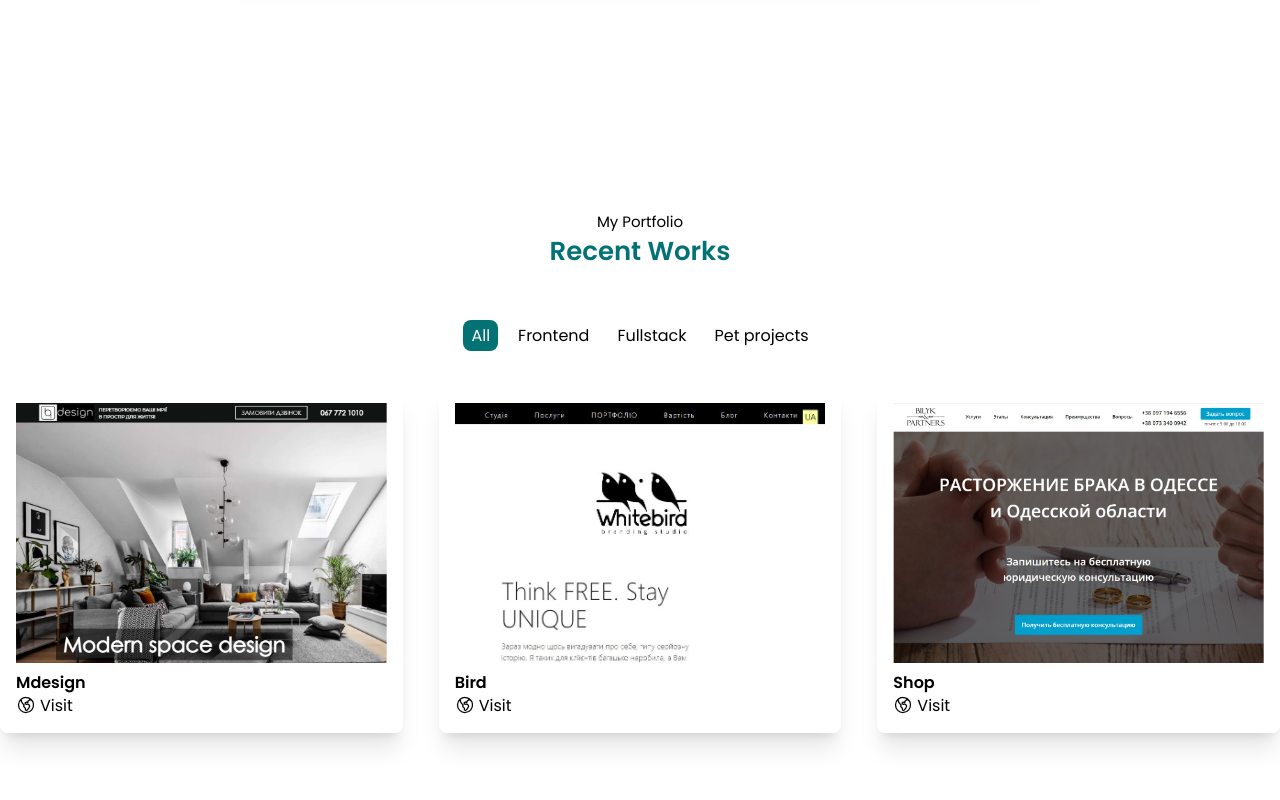
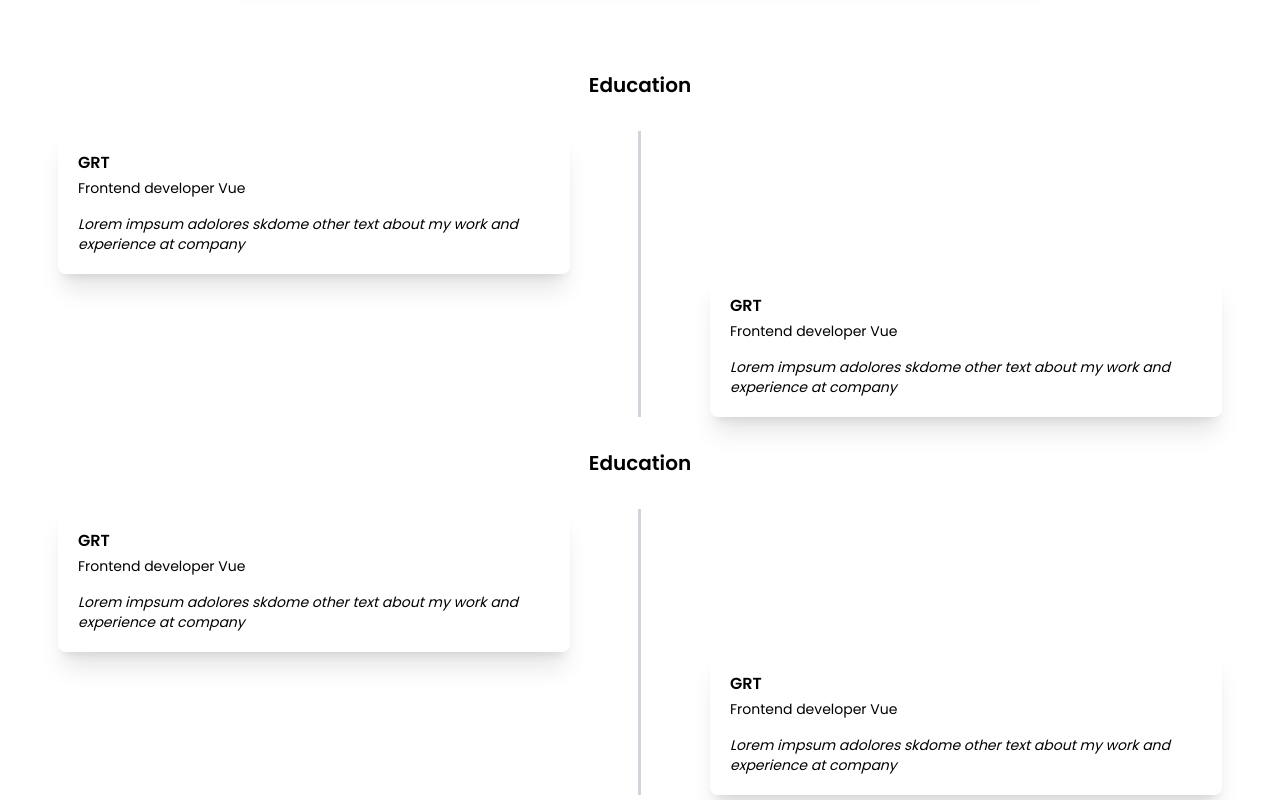
Before and after one commit to teddi90/cv_vue, a Vue app: page / in a window 1280 px wide. Shown: the part 2040-2840 px from the top of the page. Built offline with nearby package versions, Linux system fonts and the light colour scheme.

Commit message:
add block works and education

```diff
--- a/src/assets/main.css
+++ b/src/assets/main.css
@@ -85,7 +85,15 @@ body {
 .menu {
     backdrop-filter: blur(5px);
 }
-
+.work-card{
+    @apply relative w-[80%] p-5 shadow-xl rounded-lg hover:shadow-black after:content-[''] after:block after:h-[100%] after:w-[3px] after:bg-gray-300 after:absolute after:top-0  hover:after:bg-mainColor transition ease-in-out duration-300 after:transition after:ease-in-out after:duration-300;
+}
+.work-card_left{
+    @apply after:-right-[71px] mr-[70px];
+}
+.work-card_right{
+    @apply after:-left-[72px] ml-[70px];
+}
 .input {
     color: #333;
     width: 100%;
--- a/src/components/Skills.vue
+++ b/src/components/Skills.vue
@@ -7,84 +7,108 @@
     <span class="subtitle">My ablities</span>
     <h2 class="title">My Expirience</h2>
     <div class="container mx-auto">
-      <div class="flex justify-center">
+      <div class="flex justify-center mb-[100px]">
         <div class="rounded-xl dark:bg-darkBG shadow-xl py-10 px-14">
           <h3 class="font-semibold text-xl mb-5 dark:text-white text-center">Hard Skills</h3>
           <div class="flex justify-between space-x-40">
             <div>
               <div class="flex items-center mb-2">
-                <svg xmlns="http://www.w3.org/2000/svg" fill="none" viewBox="0 0 24 24" stroke-width="1.5" stroke="currentColor" class="w-5 h-5 text-mainColor mr-1">
-                  <path stroke-linecap="round" stroke-linejoin="round" d="M9 12.75 11.25 15 15 9.75M21 12a9 9 0 1 1-18 0 9 9 0 0 1 18 0Z" />
+                <svg xmlns="http://www.w3.org/2000/svg" fill="none" viewBox="0 0 24 24" stroke-width="1.5"
+                     stroke="currentColor" class="w-5 h-5 text-mainColor mr-1">
+                  <path stroke-linecap="round" stroke-linejoin="round"
+                        d="M9 12.75 11.25 15 15 9.75M21 12a9 9 0 1 1-18 0 9 9 0 0 1 18 0Z"/>
                 </svg>
                 <h3 class="font-semibold dark:text-white">HTML/CSS/SCSS</h3>
               </div>
               <div class="flex items-center mb-2">
-                <svg xmlns="http://www.w3.org/2000/svg" fill="none" viewBox="0 0 24 24" stroke-width="1.5" stroke="currentColor" class="w-5 h-5 text-mainColor mr-1">
-                  <path stroke-linecap="round" stroke-linejoin="round" d="M9 12.75 11.25 15 15 9.75M21 12a9 9 0 1 1-18 0 9 9 0 0 1 18 0Z" />
+                <svg xmlns="http://www.w3.org/2000/svg" fill="none" viewBox="0 0 24 24" stroke-width="1.5"
+                     stroke="currentColor" class="w-5 h-5 text-mainColor mr-1">
+                  <path stroke-linecap="round" stroke-linejoin="round"
+                        d="M9 12.75 11.25 15 15 9.75M21 12a9 9 0 1 1-18 0 9 9 0 0 1 18 0Z"/>
                 </svg>
                 <h3 class="font-semibold dark:text-white">JavaScript</h3>
               </div>
               <div class="flex items-center mb-2">
-                <svg xmlns="http://www.w3.org/2000/svg" fill="none" viewBox="0 0 24 24" stroke-width="1.5" stroke="currentColor" class="w-5 h-5 text-mainColor mr-1">
-                  <path stroke-linecap="round" stroke-linejoin="round" d="M9 12.75 11.25 15 15 9.75M21 12a9 9 0 1 1-18 0 9 9 0 0 1 18 0Z" />
+                <svg xmlns="http://www.w3.org/2000/svg" fill="none" viewBox="0 0 24 24" stroke-width="1.5"
+                     stroke="currentColor" class="w-5 h-5 text-mainColor mr-1">
+                  <path stroke-linecap="round" stroke-linejoin="round"
+                        d="M9 12.75 11.25 15 15 9.75M21 12a9 9 0 1 1-18 0 9 9 0 0 1 18 0Z"/>
                 </svg>
                 <h3 class="font-semibold dark:text-white">Vue3</h3>
               </div>
               <div class="flex items-center mb-2">
-                <svg xmlns="http://www.w3.org/2000/svg" fill="none" viewBox="0 0 24 24" stroke-width="1.5" stroke="currentColor" class="w-5 h-5 text-mainColor mr-1">
-                  <path stroke-linecap="round" stroke-linejoin="round" d="M9 12.75 11.25 15 15 9.75M21 12a9 9 0 1 1-18 0 9 9 0 0 1 18 0Z" />
+                <svg xmlns="http://www.w3.org/2000/svg" fill="none" viewBox="0 0 24 24" stroke-width="1.5"
+                     stroke="currentColor" class="w-5 h-5 text-mainColor mr-1">
+                  <path stroke-linecap="round" stroke-linejoin="round"
+                        d="M9 12.75 11.25 15 15 9.75M21 12a9 9 0 1 1-18 0 9 9 0 0 1 18 0Z"/>
                 </svg>
                 <h3 class="font-semibold dark:text-white">Nuxt3</h3>
               </div>
               <div class="flex items-center mb-2">
-                <svg xmlns="http://www.w3.org/2000/svg" fill="none" viewBox="0 0 24 24" stroke-width="1.5" stroke="currentColor" class="w-5 h-5 text-mainColor mr-1">
-                  <path stroke-linecap="round" stroke-linejoin="round" d="M9 12.75 11.25 15 15 9.75M21 12a9 9 0 1 1-18 0 9 9 0 0 1 18 0Z" />
+                <svg xmlns="http://www.w3.org/2000/svg" fill="none" viewBox="0 0 24 24" stroke-width="1.5"
+                     stroke="currentColor" class="w-5 h-5 text-mainColor mr-1">
+                  <path stroke-linecap="round" stroke-linejoin="round"
+                        d="M9 12.75 11.25 15 15 9.75M21 12a9 9 0 1 1-18 0 9 9 0 0 1 18 0Z"/>
                 </svg>
                 <h3 class="font-semibold dark:text-white">Pinia/Vuex</h3>
               </div>
             </div>
             <div>
               <div class="flex items-center mb-2">
-                <svg xmlns="http://www.w3.org/2000/svg" fill="none" viewBox="0 0 24 24" stroke-width="1.5" stroke="currentColor" class="w-5 h-5 text-mainColor mr-1">
-                  <path stroke-linecap="round" stroke-linejoin="round" d="M9 12.75 11.25 15 15 9.75M21 12a9 9 0 1 1-18 0 9 9 0 0 1 18 0Z" />
+                <svg xmlns="http://www.w3.org/2000/svg" fill="none" viewBox="0 0 24 24" stroke-width="1.5"
+                     stroke="currentColor" class="w-5 h-5 text-mainColor mr-1">
+                  <path stroke-linecap="round" stroke-linejoin="round"
+                        d="M9 12.75 11.25 15 15 9.75M21 12a9 9 0 1 1-18 0 9 9 0 0 1 18 0Z"/>
                 </svg>
                 <h3 class="font-semibold dark:text-white">Git</h3>
               </div>
               <div class="flex items-center mb-2">
-                <svg xmlns="http://www.w3.org/2000/svg" fill="none" viewBox="0 0 24 24" stroke-width="1.5" stroke="currentColor" class="w-5 h-5 text-mainColor mr-1">
-                  <path stroke-linecap="round" stroke-linejoin="round" d="M9 12.75 11.25 15 15 9.75M21 12a9 9 0 1 1-18 0 9 9 0 0 1 18 0Z" />
+                <svg xmlns="http://www.w3.org/2000/svg" fill="none" viewBox="0 0 24 24" stroke-width="1.5"
+                     stroke="currentColor" class="w-5 h-5 text-mainColor mr-1">
+                  <path stroke-linecap="round" stroke-linejoin="round"
+                        d="M9 12.75 11.25 15 15 9.75M21 12a9 9 0 1 1-18 0 9 9 0 0 1 18 0Z"/>
                 </svg>
                 <h3 class="font-semibold dark:text-white">Tailwind</h3>
               </div>
               <div class="flex items-center mb-2">
-                <svg xmlns="http://www.w3.org/2000/svg" fill="none" viewBox="0 0 24 24" stroke-width="1.5" stroke="currentColor" class="w-5 h-5 text-mainColor mr-1">
-                  <path stroke-linecap="round" stroke-linejoin="round" d="M9 12.75 11.25 15 15 9.75M21 12a9 9 0 1 1-18 0 9 9 0 0 1 18 0Z" />
+                <svg xmlns="http://www.w3.org/2000/svg" fill="none" viewBox="0 0 24 24" stroke-width="1.5"
+                     stroke="currentColor" class="w-5 h-5 text-mainColor mr-1">
+                  <path stroke-linecap="round" stroke-linejoin="round"
+                        d="M9 12.75 11.25 15 15 9.75M21 12a9 9 0 1 1-18 0 9 9 0 0 1 18 0Z"/>
                 </svg>
                 <h3 class="font-semibold dark:text-white">Bootstrap</h3>
               </div>
               <div class="flex items-center mb-2">
-                <svg xmlns="http://www.w3.org/2000/svg" fill="none" viewBox="0 0 24 24" stroke-width="1.5" stroke="currentColor" class="w-5 h-5 text-mainColor mr-1">
-                  <path stroke-linecap="round" stroke-linejoin="round" d="M9 12.75 11.25 15 15 9.75M21 12a9 9 0 1 1-18 0 9 9 0 0 1 18 0Z" />
+                <svg xmlns="http://www.w3.org/2000/svg" fill="none" viewBox="0 0 24 24" stroke-width="1.5"
+                     stroke="currentColor" class="w-5 h-5 text-mainColor mr-1">
+                  <path stroke-linecap="round" stroke-linejoin="round"
+                        d="M9 12.75 11.25 15 15 9.75M21 12a9 9 0 1 1-18 0 9 9 0 0 1 18 0Z"/>
                 </svg>
                 <h3 class="font-semibold dark:text-white">WordPress</h3>
               </div>
             </div>
             <div>
               <div class="flex items-center mb-2">
-                <svg xmlns="http://www.w3.org/2000/svg" fill="none" viewBox="0 0 24 24" stroke-width="1.5" stroke="currentColor" class="w-5 h-5 text-mainColor mr-1">
-                  <path stroke-linecap="round" stroke-linejoin="round" d="M9 12.75 11.25 15 15 9.75M21 12a9 9 0 1 1-18 0 9 9 0 0 1 18 0Z" />
+                <svg xmlns="http://www.w3.org/2000/svg" fill="none" viewBox="0 0 24 24" stroke-width="1.5"
+                     stroke="currentColor" class="w-5 h-5 text-mainColor mr-1">
+                  <path stroke-linecap="round" stroke-linejoin="round"
+                        d="M9 12.75 11.25 15 15 9.75M21 12a9 9 0 1 1-18 0 9 9 0 0 1 18 0Z"/>
                 </svg>
                 <h3 class="font-semibold dark:text-white">Gulp</h3>
               </div>
               <div class="flex items-center mb-2">
-                <svg xmlns="http://www.w3.org/2000/svg" fill="none" viewBox="0 0 24 24" stroke-width="1.5" stroke="currentColor" class="w-5 h-5 text-mainColor mr-1">
-                  <path stroke-linecap="round" stroke-linejoin="round" d="M9 12.75 11.25 15 15 9.75M21 12a9 9 0 1 1-18 0 9 9 0 0 1 18 0Z" />
+                <svg xmlns="http://www.w3.org/2000/svg" fill="none" viewBox="0 0 24 24" stroke-width="1.5"
+                     stroke="currentColor" class="w-5 h-5 text-mainColor mr-1">
+                  <path stroke-linecap="round" stroke-linejoin="round"
+                        d="M9 12.75 11.25 15 15 9.75M21 12a9 9 0 1 1-18 0 9 9 0 0 1 18 0Z"/>
                 </svg>
                 <h3 class="font-semibold dark:text-white">Figma</h3>
               </div>
               <div class="flex items-center mb-2">
-                <svg xmlns="http://www.w3.org/2000/svg" fill="none" viewBox="0 0 24 24" stroke-width="1.5" stroke="currentColor" class="w-5 h-5 text-mainColor mr-1">
-                  <path stroke-linecap="round" stroke-linejoin="round" d="M9 12.75 11.25 15 15 9.75M21 12a9 9 0 1 1-18 0 9 9 0 0 1 18 0Z" />
+                <svg xmlns="http://www.w3.org/2000/svg" fill="none" viewBox="0 0 24 24" stroke-width="1.5"
+                     stroke="currentColor" class="w-5 h-5 text-mainColor mr-1">
+                  <path stroke-linecap="round" stroke-linejoin="round"
+                        d="M9 12.75 11.25 15 15 9.75M21 12a9 9 0 1 1-18 0 9 9 0 0 1 18 0Z"/>
                 </svg>
                 <h3 class="font-semibold dark:text-white">Photoshop</h3>
               </div>
@@ -92,6 +116,45 @@
           </div>
         </div>
       </div>
+      <h3 class="font-bold text-xl text-center mb-8">Education</h3>
+      <div class="grid grid-cols-2 mb-8">
+        <div class="flex justify-end">
+          <div class="work-card work-card_left">
+            <h4 class="font-semibold mb-1">GRT</h4>
+            <h5 class="text-sm mb-4">Frontend developer Vue</h5>
+            <p class="italic text-sm"> Lorem impsum adolores skdome other text about my work and experience at company</p>
+          </div>
+        </div>
+        <div></div>
+        <div></div>
+        <div class="flex">
+          <div class="work-card work-card_right">
+            <h4 class="font-semibold mb-1">GRT</h4>
+            <h5 class="text-sm mb-4">Frontend developer Vue</h5>
+            <p class="italic text-sm"> Lorem impsum adolores skdome other text about my work and experience at company</p>
+          </div>
+        </div>
+      </div>
+
+      <h3 class="font-bold text-xl text-center mb-8">Education</h3>
+      <div class="grid grid-cols-2">
+        <div class="flex justify-end">
+          <div class="work-card work-card_left">
+            <h4 class="font-semibold mb-1">GRT</h4>
+            <h5 class="text-sm mb-4">Frontend developer Vue</h5>
+            <p class="italic text-sm"> Lorem impsum adolores skdome other text about my work and experience at company</p>
+          </div>
+        </div>
+        <div></div>
+        <div></div>
+        <div class="flex">
+          <div class="work-card work-card_right">
+            <h4 class="font-semibold mb-1">GRT</h4>
+            <h5 class="text-sm mb-4">Frontend developer Vue</h5>
+            <p class="italic text-sm"> Lorem impsum adolores skdome other text about my work and experience at company</p>
+          </div>
+        </div>
+      </div>
     </div>
   </section>
 </template>
```
